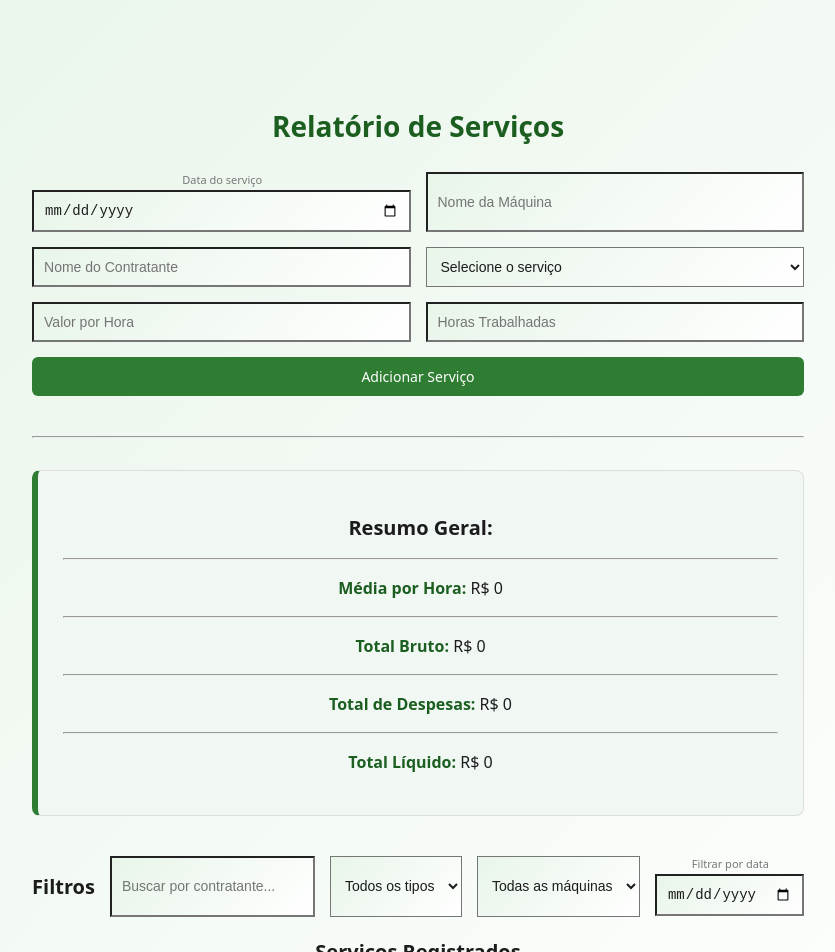
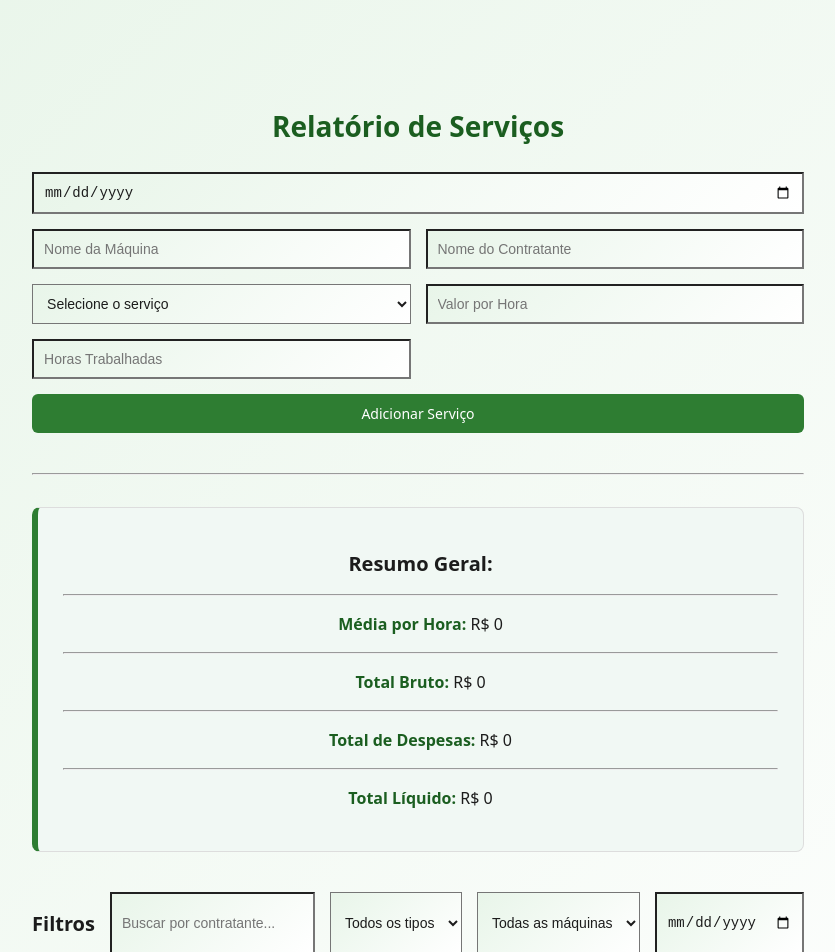
Before and after one commit to thiagoma369-cloud/hourtrack, a Vue app: page / in a window 1280 px wide. Shown: the top 952 px of the page, without its empty margins (222-1057 px from the left). Built offline with nearby package versions, Linux system fonts and the light colour scheme.

Commit message:
removendo label

```diff
--- a/src/App.vue
+++ b/src/App.vue
@@ -317,23 +317,8 @@ select {
   color: #1c1c1c;
 }
 
-.input-data {
-   background: linear-gradient(135deg, #e8f5e9, #ffffff);
-  color:#1c1c1c;
-}
 
-.campo {
-  display: flex;
-  flex-direction: column;
-}
-
-.label-data {
-  font-size: 11px;
-  color: #777;
-  margin-bottom: 2px;
-  margin-left: 2px;
-}
-
+/* botão principal */
 /* estilo base de todos botões */
 
 button{
@@ -507,6 +492,4 @@ justify-content: space-around;
   margin-top: 6px;
   justify-content: center;
 }
-
-
 </style>
--- a/src/FiltrosServicos.vue
+++ b/src/FiltrosServicos.vue
@@ -87,15 +87,14 @@
 </select>
 
    <!-- filtro por data -->
-  <div class="campo">
-  <label class="label-data">Filtrar por data</label>
-  <input
-    class="input-data"
-    type="date"
-    :value="filtroData"
-    @change="atualizarData($event.target.value)"
+
+   <input
+class="input-data"
+type="date"
+  :value="filtroData"
+  @input="atualizarData($event.target.value)"
+  placeholder="Filtrar por Data"
   >
-</div>
 
     </div>
 </template>
--- a/src/FormularioServico.vue
+++ b/src/FormularioServico.vue
@@ -74,10 +74,7 @@ export default {
   <div class="formulario">
 
     <!-- Data do serviço -->
-    <div class="campo">
-  <label class="label-data">Data do serviço</label>
-  <input class="input-data" type="date" v-model="data">
-</div>
+    <input class="input-data" type="date" v-model="data">
 
     <!-- Nome da máquina utilizada -->
     <input type="text" placeholder="Nome da Máquina" v-model.trim="maquina">
```
